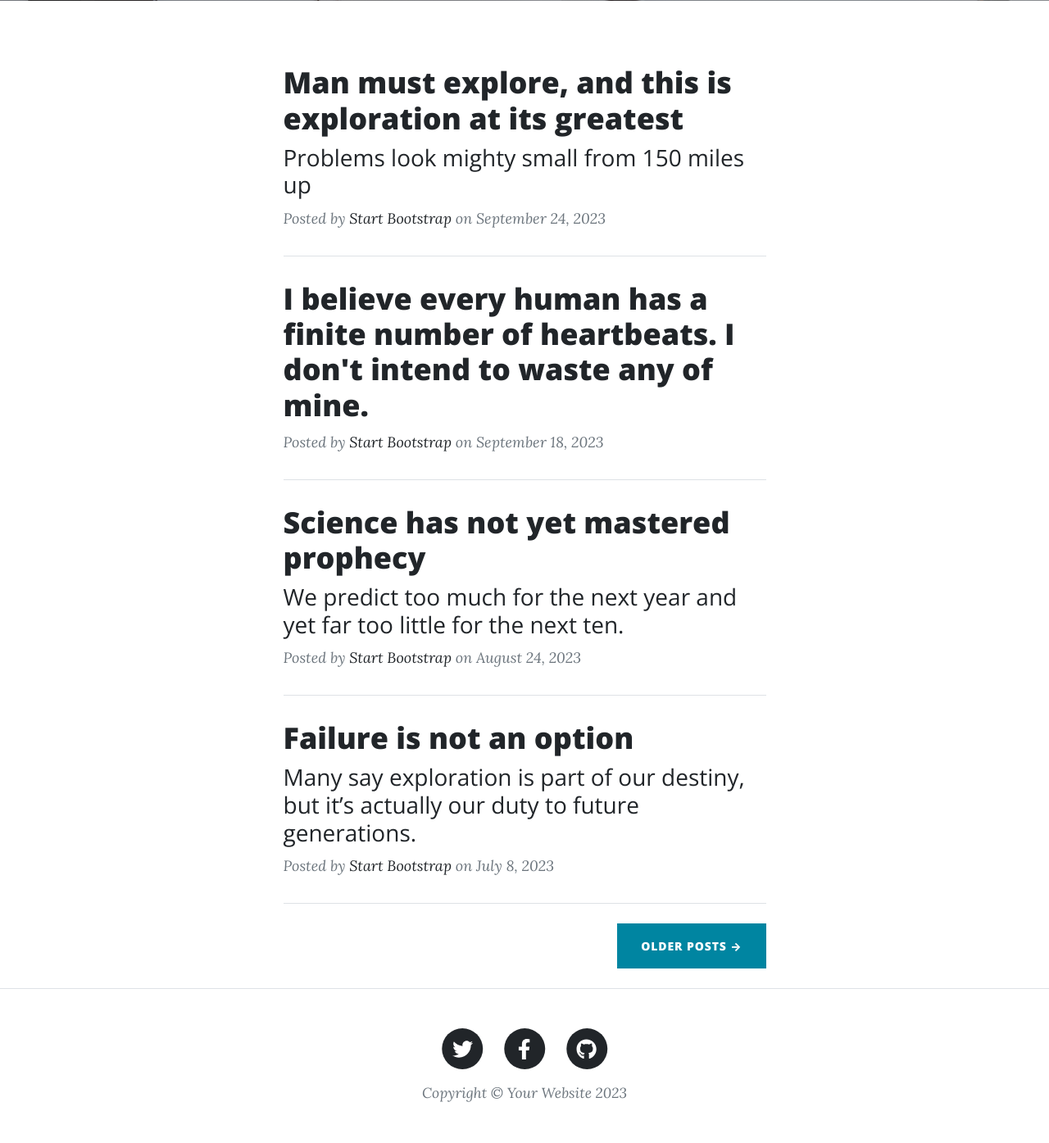
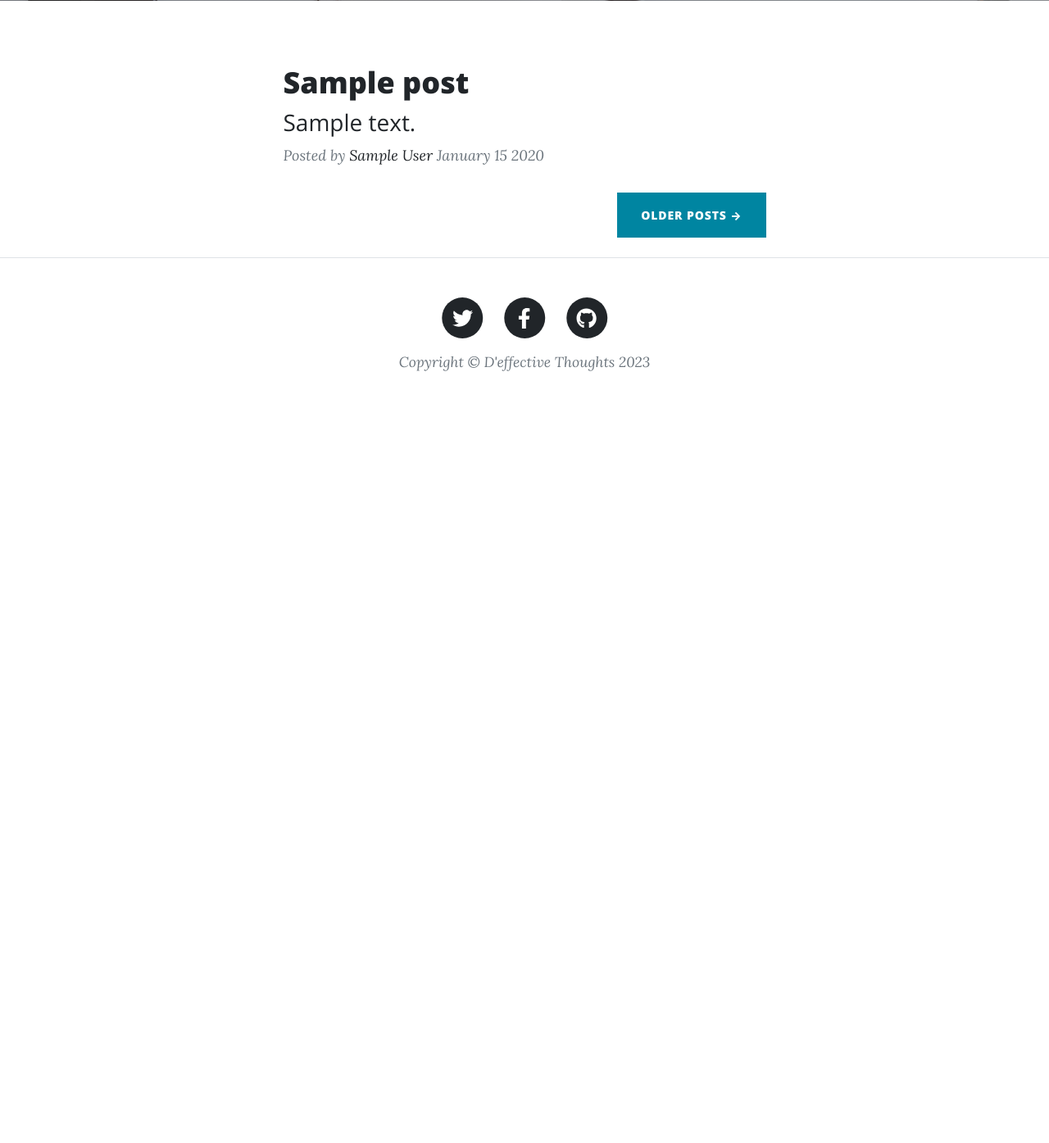
Before and after one commit to shivam4556/blog_site, a Flask app: template templates/index.html in a window 1280 px wide. Shown: the part 531-1926 px from the top of the page at 82% size. After the commit the page ends 984 px from the top, so only its background shows below. Run offline with Flask 3, Linux system fonts and the light colour scheme; tables that the repository leaves empty hold one stand-in row (values such as "Sample post"); the template is opened without the code that fills it: values that come from a table or form of the project are taken from there, most other values are stand-ins (such as "Sample title", 1, 10 or a date in 2020); parts of the project's set-up code (start-up, migrations or seed data) failed here and were passed over; some libraries are stand-ins or nearby versions.

Commit message:
Database for post rendering done, pagination to do, email service todo

```diff
--- a/app.py
+++ b/app.py
@@ -1,12 +1,26 @@
 from flask import Flask, render_template, request, redirect
 from flask_sqlalchemy import SQLAlchemy
+from flask_mail import Mail, Message
 from datetime import datetime
+import json
+
+params = json.load(open("./config.json"))['params']
 
 app = Flask(__name__)
 
+
 # adding configuration for using a sqlite database
-app.config['SQLALCHEMY_DATABASE_URI'] = 'sqlite:///blog_site.db'
+app.config['SQLALCHEMY_DATABASE_URI'] = params['local_uri']
+app.config.update(
+    MAIL_SERVER='smtp@gmail.com',
+    MAIL_PORT=465,
+    MAIL_USE_SSL=True,
+    MAIL_USE_TLS = False,
+    MAIL_USERNAME = params['contact_mail'],
+    MAIL_PASSWORD = params['gmail_app_spec_pass']
+)
 
+mail = Mail(app)
 # Creating an SQLAlchemy instance
 db = SQLAlchemy(app)
 
@@ -27,28 +41,57 @@ class Post(db.Model):
     # id, name, email, phone_num, message
     id = db.Column(db.Integer, primary_key=True)
     title = db.Column(db.String(20), nullable = False)
+    description = db.Column(db.String(30), nullable = True)
     content = db.Column(db.String(100), nullable = False)
     author = db.Column(db.String(20), nullable = True)
+    slug = db.Column(db.String(20), nullable = True)
     date = db.Column(db.DateTime, default = datetime.now)
 
     def __repr__(self):
-        return f'{self.id}->{self.title}'
+        return f'{self.id}->{self.slug}->{self.title}'
 
 # with app.app_context():
-#     db.create_all()
+#     # db.create_all()
+#     post = Post(title = "Man must explore, and this is exploration at its greatest",
+#                 description = "Problems look mighty small from 150 miles up",
+#                 content = "Never in all their history have men been able truly to conceive of the world as one: a single sphere, a globe, having the qualities of a globe, a round earth in which all the directions eventually meet, in which there is no center because every point, or none, is center — an equal earth which all men occupy as equals. The airman's earth, if free men make it, will be truly round: a globe in practice, not in theory. Science cuts two ways, of course; its products can be used for both good and evil. But there's no turning back from science. The early warnings about technological dangers also come from science.",
+#                 author = "myman",
+#                 slug = "eight-post",
+#                 )
+#     db.session.add(post)
+#     db.session.commit()
+
 
 @app.route("/")
 def get_homepage():
-    return render_template('index.html')
+    posts = Post.query.all()[:4]
+
+    # print(posts)
+    return render_template('index.html', params = params, posts = posts)
+
 
 @app.route("/about")
 def get_about():
-    return render_template('about.html')
+    return render_template('about.html',params = params)
+
+
+# Query a post from DB and render it in post.html
+@app.route("/post/<string:post_slug>", methods = ['GET'])
+def get_post(post_slug):
+    req_post = Post.query.filter_by(slug = post_slug).first()
+    print(req_post)
+    return render_template('post.html',params = params, post = req_post)
+
+
+
+
+
+
 
 @app.route("/contact", methods = ['GET', 'POST'])
 def get_contact():
     if  request.method == 'GET':
-        return render_template('contact.html')
+        return render_template('contact.html',params = params)
     else:
         contact_entry = Contact_request(name = request.form['name'],
                                         email = request.form['email'],
@@ -57,10 +100,19 @@ def get_contact():
                                         )
         db.session.add(contact_entry)
         db.session.commit()
+        msg = Message(subject = "Contact request from " + request.form['name'],
+                  sender = request.form['email'],
+                  recipients = ["shivambhardwajtemp@gmail.com"],
+                  body = request.form['message'] + "\n" + request.form['phone_num']
+                  )
+        try:
+            mail.send(msg)
+        except:
+            print("Mail not sent")
         return redirect('/contact ')
 
-@app.route("/post")
-def get_post():
-    return render_template('post.html')
+
+
+
 
 app.run(debug = True)
--- a/templates/index.html
+++ b/templates/index.html
@@ -18,59 +18,19 @@
 <div class="container px-4 px-lg-5">
     <div class="row gx-4 gx-lg-5 justify-content-center">
         <div class="col-md-10 col-lg-8 col-xl-7">
-            <!-- Post preview-->
+            {% for post in posts %}
                 <div class="post-preview">
-                <a href="post.html">
-                    <h2 class="post-title">Man must explore, and this is exploration at its greatest</h2>
-                    <h3 class="post-subtitle">Problems look mighty small from 150 miles up</h3>
+                    <a href= "/post/{{post.slug}}"" >
+                        <h2 class="post-title">{{post.title}}</h2>
+                        <h3 class="post-subtitle">{{post.description}}</h3>
                     </a>
                     <p class="post-meta">
                         Posted by
-                    <a href="#!">Start Bootstrap</a>
-                    on September 24, 2023
+                        <a href="#!">{{post.author}}</a>
+                        <span>{{post.date.strftime('%B %d %Y')}}</span>
                     </p>
                 </div>
-            <!-- Divider-->
-            <hr class="my-4" />
-            <!-- Post preview-->
-            <div class="post-preview">
-                <a href="post.html"><h2 class="post-title">I believe every human has a finite number of heartbeats. I don't intend to waste any of mine.</h2></a>
-                <p class="post-meta">
-                    Posted by
-                    <a href="#!">Start Bootstrap</a>
-                    on September 18, 2023
-                </p>
-            </div>
-            <!-- Divider-->
-            <hr class="my-4" />
-            <!-- Post preview-->
-            <div class="post-preview">
-                <a href="post.html">
-                    <h2 class="post-title">Science has not yet mastered prophecy</h2>
-                    <h3 class="post-subtitle">We predict too much for the next year and yet far too little for the next ten.</h3>
-                </a>
-                <p class="post-meta">
-                    Posted by
-                    <a href="#!">Start Bootstrap</a>
-                    on August 24, 2023
-                </p>
-            </div>
-            <!-- Divider-->
-            <hr class="my-4" />
-            <!-- Post preview-->
-            <div class="post-preview">
-                <a href="post.html">
-                    <h2 class="post-title">Failure is not an option</h2>
-                    <h3 class="post-subtitle">Many say exploration is part of our destiny, but it’s actually our duty to future generations.</h3>
-                </a>
-                <p class="post-meta">
-                    Posted by
-                    <a href="#!">Start Bootstrap</a>
-                    on July 8, 2023
-                </p>
-            </div>
-            <!-- Divider-->
-            <hr class="my-4" />
+            {% endfor %}
             <!-- Pager-->
             <div class="d-flex justify-content-end mb-4"><a class="btn btn-primary text-uppercase" href="#!">Older Posts →</a></div>
         </div>
--- a/templates/layout.html
+++ b/templates/layout.html
@@ -28,7 +28,7 @@
                     <ul class="navbar-nav ms-auto py-4 py-lg-0">
                         <li class="nav-item"><a class="nav-link px-lg-3 py-3 py-lg-4" href="/">Home</a></li>
                         <li class="nav-item"><a class="nav-link px-lg-3 py-3 py-lg-4" href="/about">About</a></li>
-                        <li class="nav-item"><a class="nav-link px-lg-3 py-3 py-lg-4" href="/post">Sample Post</a></li>
+                        <li class="nav-item"><a class="nav-link px-lg-3 py-3 py-lg-4" href="/post/first-post">Sample Post</a></li>
                         <li class="nav-item"><a class="nav-link px-lg-3 py-3 py-lg-4" href="/contact">Contact</a></li>
                     </ul>
                 </div>
@@ -44,7 +44,7 @@
                     <div class="col-md-10 col-lg-8 col-xl-7">
                         <ul class="list-inline text-center">
                             <li class="list-inline-item">
-                                <a href="#!">
+                                <a href="{{params['tw_url']}}" target="_blank">
                                     <span class="fa-stack fa-lg">
                                         <i class="fas fa-circle fa-stack-2x"></i>
                                         <i class="fab fa-twitter fa-stack-1x fa-inverse"></i>
@@ -52,7 +52,7 @@
                                 </a>
                             </li>
                             <li class="list-inline-item">
-                                <a href="#!">
+                                <a href="{{params['fb_url']}}"  target="_blank">
                                     <span class="fa-stack fa-lg">
                                         <i class="fas fa-circle fa-stack-2x"></i>
                                         <i class="fab fa-facebook-f fa-stack-1x fa-inverse"></i>
@@ -60,7 +60,7 @@
                                 </a>
                             </li>
                             <li class="list-inline-item">
-                                <a href="#!">
+                                <a href="{{params['gh_url']}}"  target="_blank">
                                     <span class="fa-stack fa-lg">
                                         <i class="fas fa-circle fa-stack-2x"></i>
                                         <i class="fab fa-github fa-stack-1x fa-inverse"></i>
@@ -68,7 +68,7 @@
                                 </a>
                             </li>
                         </ul>
-                        <div class="small text-center text-muted fst-italic">Copyright &copy; Your Website 2023</div>
+                        <div class="small text-center text-muted fst-italic">Copyright &copy; D'effective Thoughts 2023</div>
                     </div>
                 </div>
             </div>
```
Also changed, not shown: templates/dashboard.html (added, +156 -0 lines), templates/post.html (+6 -25 lines), instance/blog_site.db, 1 other file. Lines whose indentation alone changed are shown as unchanged.
